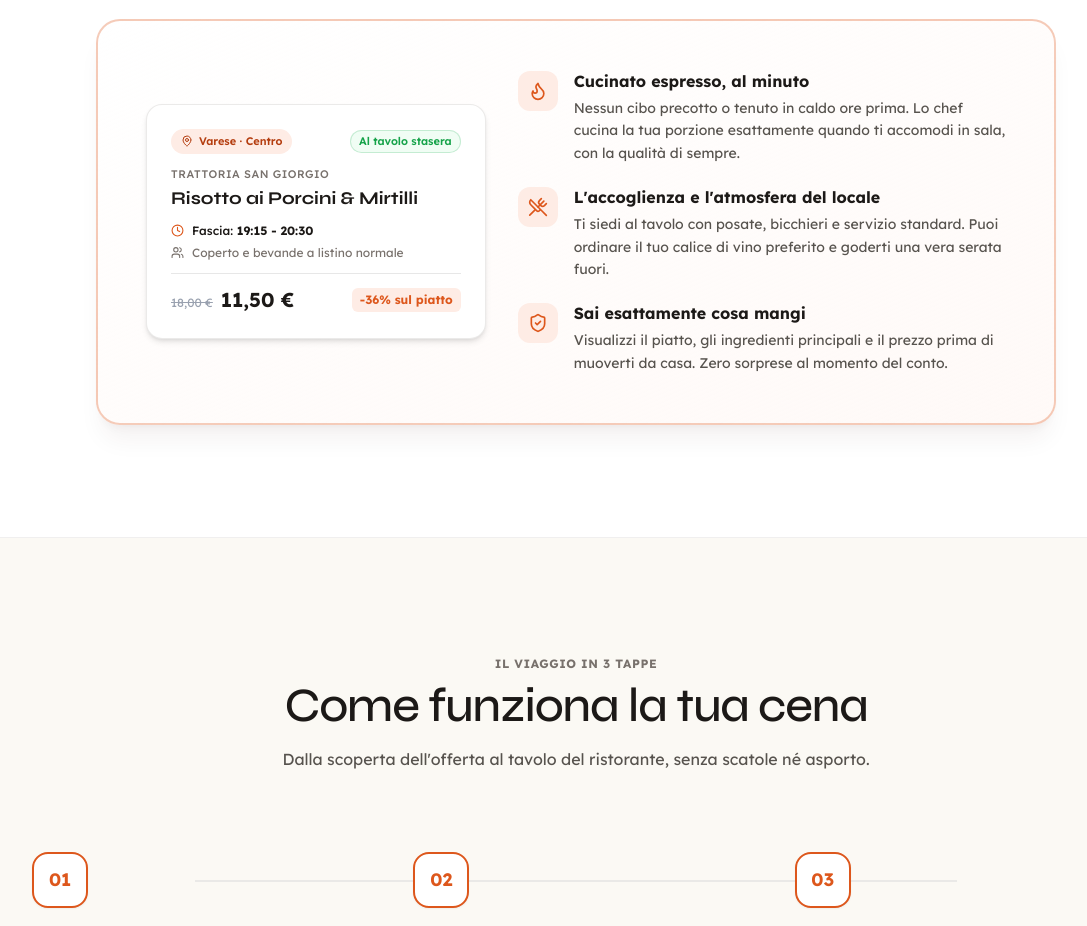
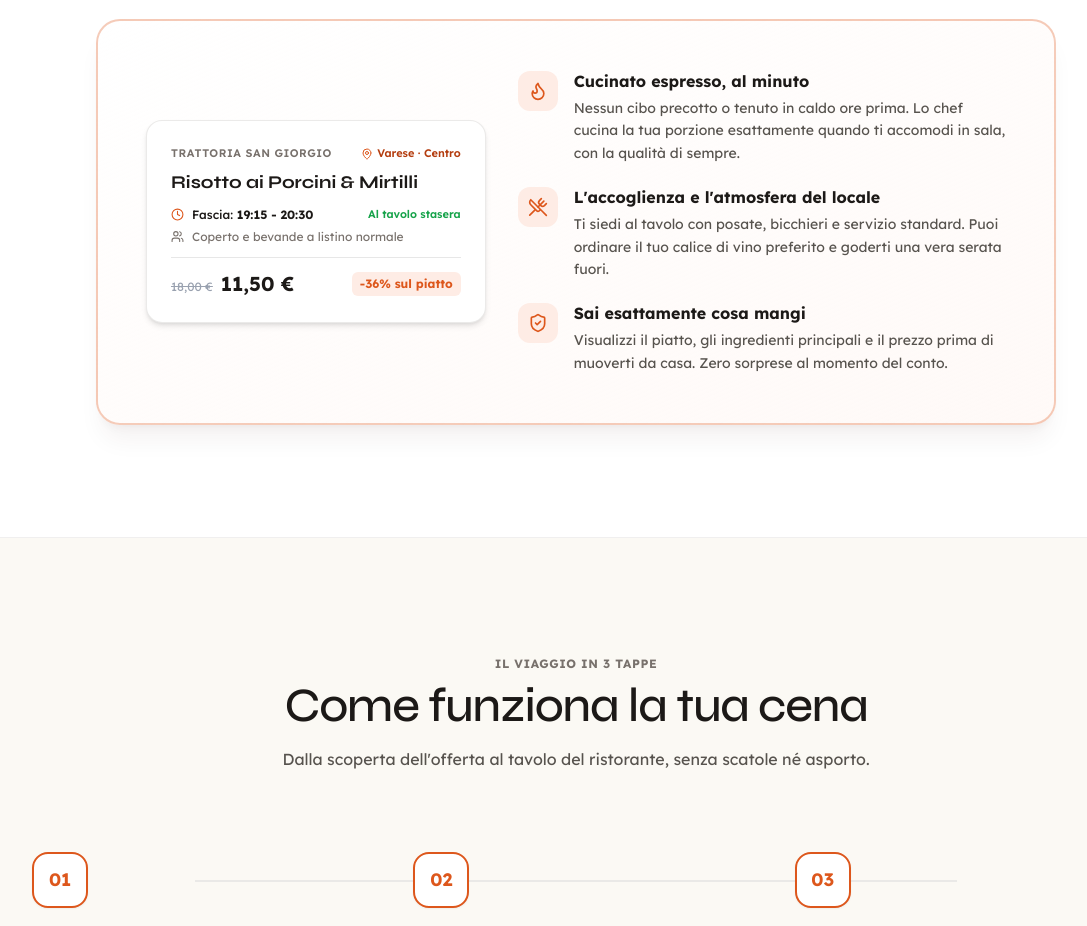
Before and after one commit to restydealsmanaging/landing, a Next.js app: page /per-i-clienti in a window 1280 px wide. Shown: the part 1120-2046 px from the top of the page, without its empty margins (64-1151 px from the left). Built offline with nearby package versions, Linux system fonts and the light colour scheme.

Commit message:
refactor(customer-card): elevate restaurant name to top with location inline, move al tavolo stasera next to time slot, remove pillows

```diff
--- a/src/components/CustomerSection.tsx
+++ b/src/components/CustomerSection.tsx
@@ -199,30 +199,33 @@ export default function CustomerSection() {
                   <div className="grid grid-cols-1 lg:grid-cols-12 gap-8 items-center">
                     {/* Left Column: Visual Dining Pass Card */}
                     <div className="lg:col-span-5 bg-white rounded-2xl p-6 border border-resty-stone-border/80 shadow-md">
-                      <div className="flex items-center justify-between gap-2 mb-3">
-                        <span className="inline-flex items-center gap-1.5 px-2.5 py-1 rounded-full bg-resty-peach text-[11px] font-semibold text-resty-orange-dark">
-                          <MapPin size={12} />
+                      {/* Top Row: Place Name + Location (No pillow) */}
+                      <div className="flex items-center justify-between gap-2 mb-2">
+                        <span className="text-[11px] uppercase tracking-wider text-resty-stone-muted font-sans font-semibold">
+                          Trattoria San Giorgio
+                        </span>
+                        <span className="inline-flex items-center gap-1 text-[11px] font-semibold text-resty-orange-dark">
+                          <MapPin size={12} className="text-resty-orange shrink-0" />
                           Varese · Centro
-                        </span>
-                        <span className="text-[11px] font-semibold px-2 py-0.5 rounded-full bg-resty-green-soft text-resty-green border border-resty-green/20">
-                          Al tavolo stasera
                         </span>
                       </div>
 
-                      <div className="text-[11px] uppercase tracking-wider text-resty-stone-muted font-sans font-medium mb-1">
-                        Trattoria San Giorgio
-                      </div>
                       <h4 className="font-heading font-bold text-lg text-resty-stone mb-3 leading-snug">
                         Risotto ai Porcini &amp; Mirtilli
                       </h4>
 
                       <div className="space-y-1.5 text-xs text-resty-stone-light font-sans pb-3 mb-3 border-b border-resty-stone/10">
-                        <div className="flex items-center gap-2 text-resty-stone font-medium">
-                          <Clock size={13} className="text-resty-orange" />
-                          <span>Fascia: <strong>19:15 - 20:30</strong></span>
+                        <div className="flex items-center justify-between gap-2 text-resty-stone font-medium">
+                          <div className="flex items-center gap-2">
+                            <Clock size={13} className="text-resty-orange shrink-0" />
+                            <span>Fascia: <strong>19:15 - 20:30</strong></span>
+                          </div>
+                          <span className="text-[11px] font-semibold text-resty-green shrink-0">
+                            Al tavolo stasera
+                          </span>
                         </div>
                         <div className="flex items-center gap-2 text-resty-stone-muted">
-                          <Users size={13} />
+                          <Users size={13} className="shrink-0" />
                           <span>Coperto e bevande a listino normale</span>
                         </div>
                       </div>
@@ -296,30 +299,33 @@ export default function CustomerSection() {
                   <div className="grid grid-cols-1 lg:grid-cols-12 gap-8 items-center">
                     {/* Left Column: Visual Mystery Bag */}
                     <div className="lg:col-span-5 bg-white/90 rounded-2xl p-6 border border-stone-200 shadow-sm opacity-90">
-                      <div className="flex items-center justify-between gap-2 mb-3">
-                        <span className="inline-flex items-center gap-1.5 px-2.5 py-1 rounded-full bg-stone-200 text-[11px] font-semibold text-stone-700">
-                          <Package size={12} />
+                      {/* Top Row: Place Name + Mystery Bag (No pillow) */}
+                      <div className="flex items-center justify-between gap-2 mb-2">
+                        <span className="text-[11px] uppercase tracking-wider text-stone-400 font-sans font-semibold">
+                          Locale generico
+                        </span>
+                        <span className="inline-flex items-center gap-1 text-[11px] font-semibold text-stone-600">
+                          <Package size={12} className="text-stone-400 shrink-0" />
                           Mystery Bag da asporto
-                        </span>
-                        <span className="text-[11px] font-semibold px-2 py-0.5 rounded-full bg-amber-100 text-amber-800">
-                          Solo ritiro al banco
                         </span>
                       </div>
 
-                      <div className="text-[11px] uppercase tracking-wider text-stone-400 font-sans font-medium mb-1">
-                        Locale generico
-                      </div>
                       <h4 className="font-sans font-bold text-lg text-stone-800 mb-3 leading-snug">
                         Contenuto a sorpresa (invenduti)
                       </h4>
 
                       <div className="space-y-1.5 text-xs text-stone-500 font-sans pb-3 mb-3 border-b border-stone-200">
-                        <div className="flex items-center gap-2">
-                          <Clock size={13} className="text-stone-400" />
-                          <span>Ritiro: <strong>21:45 - 22:00</strong> (fascia rigida)</span>
+                        <div className="flex items-center justify-between gap-2">
+                          <div className="flex items-center gap-2 text-stone-600 font-medium">
+                            <Clock size={13} className="text-stone-400 shrink-0" />
+                            <span>Ritiro: <strong>21:45 - 22:00</strong></span>
+                          </div>
+                          <span className="text-[11px] font-semibold text-amber-800 shrink-0">
+                            Solo ritiro al banco
+                          </span>
                         </div>
                         <div className="flex items-center gap-2">
-                          <Package size={13} className="text-stone-400" />
+                          <Package size={13} className="text-stone-400 shrink-0" />
                           <span>Da portare a casa in busta di carta</span>
                         </div>
                       </div>
```
